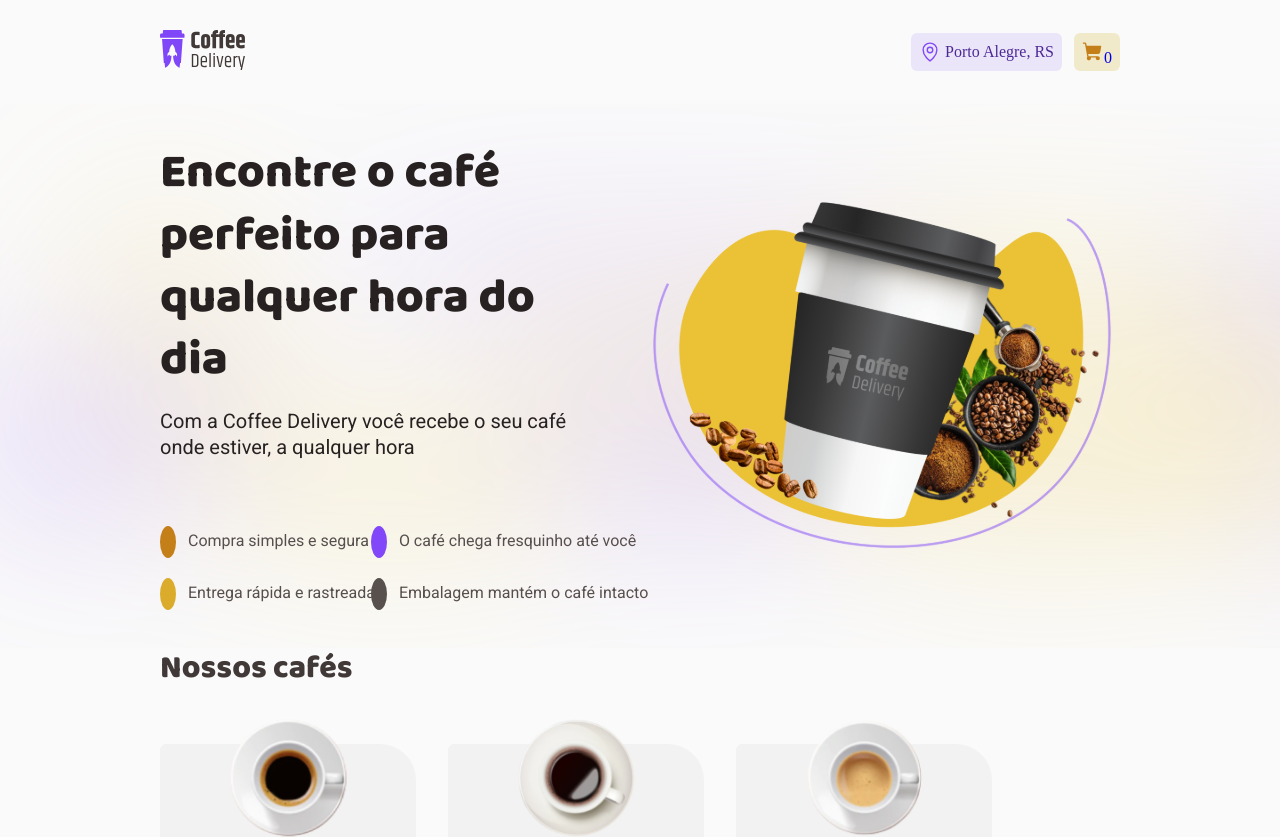
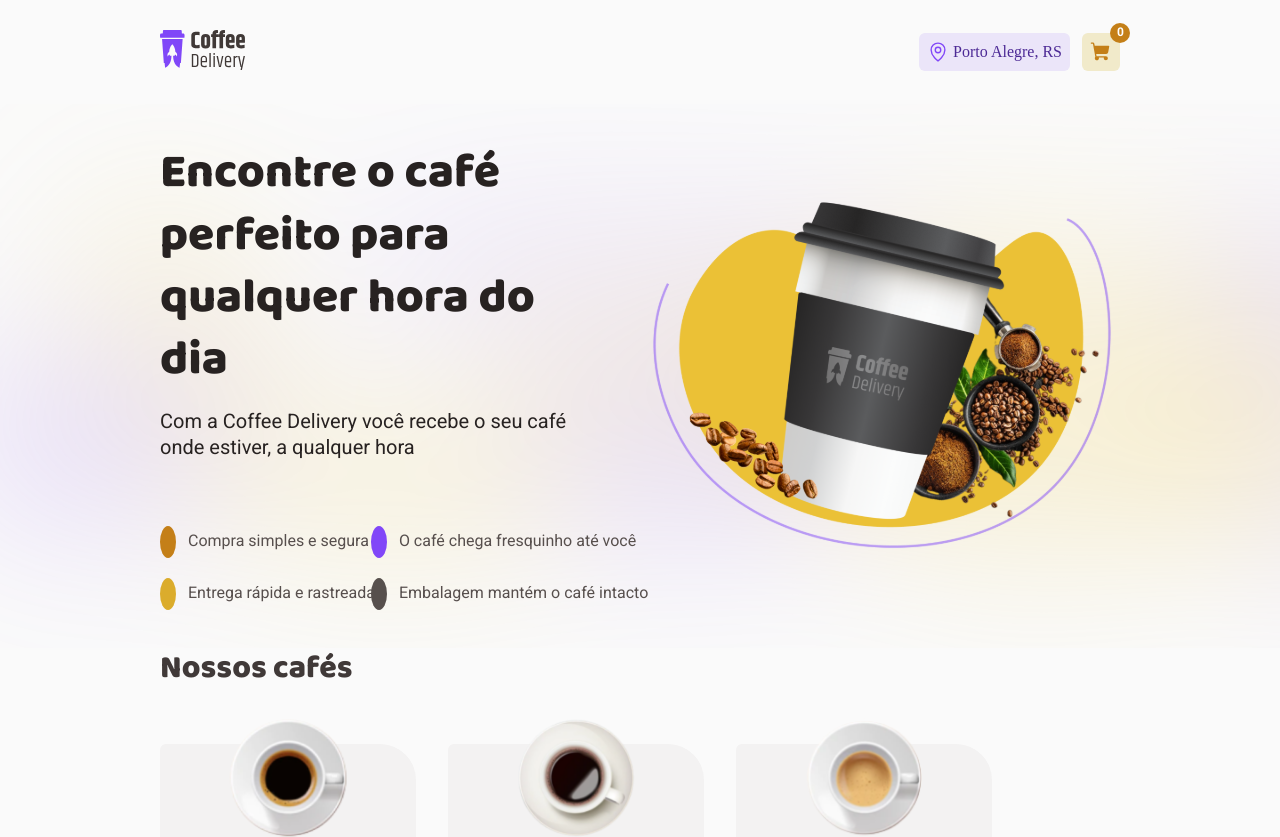
Before and after one commit to lmartinhao/coffee-delivery, a React (Vite) app: page / in a window 1280 px wide. Shown: the top 837 px of the page. Built offline with nearby package versions, Linux system fonts and the light colour scheme.

Commit message:
cart quantity style finished

```diff
--- a/src/components/Navbar/index.tsx
+++ b/src/components/Navbar/index.tsx
@@ -1,12 +1,12 @@
 import { CartBox, NavbarContainer, LocalizationBox } from './styles'
-import { useForm, FormActions } from '../../contexts/FormContext'
+import { useCoffeeForm } from '../../contexts/FormContext'
 
 import Logo from '../../assets/coffee-logo.svg'
 import { ShoppingCart, MapPin } from 'phosphor-react'
 import { Link } from 'react-router-dom'
 
 export function Navbar() {
-  const { state } = useForm()
+  const { state } = useCoffeeForm()
 
   function handleOverviewOrder() {
     console.log(state.cart)
@@ -29,7 +29,7 @@ export function Navbar() {
               size={22}
               weight="fill"
             />
-            {state.cart.length}
+            <div>{state.cart.length}</div>
           </Link>
         </CartBox>
       </nav>
--- a/src/components/Navbar/styles.tsx
+++ b/src/components/Navbar/styles.tsx
@@ -31,6 +31,31 @@ export const CartBox = styled(BaseBox)`
   svg {
     color: ${(props) => props.theme['yellow-700']};
   }
+
+  div {
+    display: flex;
+    flex-direction: row;
+    justify-content: center;
+    align-items: center;
+    padding: 0px;
+    position: relative;
+
+    width: 20px;
+    height: 20px;
+    left: 1.25rem;
+    bottom: 2.75rem;
+
+    letter-spacing: -0.06em;
+    font-family: 'Roboto';
+    font-style: normal;
+    font-weight: 700;
+    font-size: 0.75rem;
+    line-height: 130%;
+
+    background: #c47f17;
+    color: white;
+    border-radius: 50%;
+  }
 `
 
 export const LocalizationBox = styled(BaseBox)`
--- a/src/contexts/FormContext.tsx
+++ b/src/contexts/FormContext.tsx
@@ -63,7 +63,7 @@ export function FormProvider({ children }: FormProviderProps) {
 }
 
 // 4. context hook
-export function useForm() {
+export function useCoffeeForm() {
   const context = useContext(FormContext)
   if (context === undefined) {
     throw new Error('useForm precisa ser usado dentro do FormProvider')
--- a/src/pages/Home/components/Products/CoffeeCard.tsx
+++ b/src/pages/Home/components/Products/CoffeeCard.tsx
@@ -1,7 +1,7 @@
 import { Minus, Plus, ShoppingCart } from 'phosphor-react'
 import { useState } from 'react'
 import { Link } from 'react-router-dom'
-import { useForm, FormActions } from '../../../../contexts/FormContext'
+import { useCoffeeForm, FormActions } from '../../../../contexts/FormContext'
 import {
   AddToCartButton,
   AddToCartContainer,
@@ -32,7 +32,7 @@ export function CoffeeCard({
   price,
 }: CoffeeCardProps) {
   const [quantityOfCoffees, setQuantityOfCoffees] = useState<number[]>([])
-  const { state, dispatch } = useForm()
+  const { state, dispatch } = useCoffeeForm()
 
   function handleAddToCart(id: number) {
     dispatch({
```
